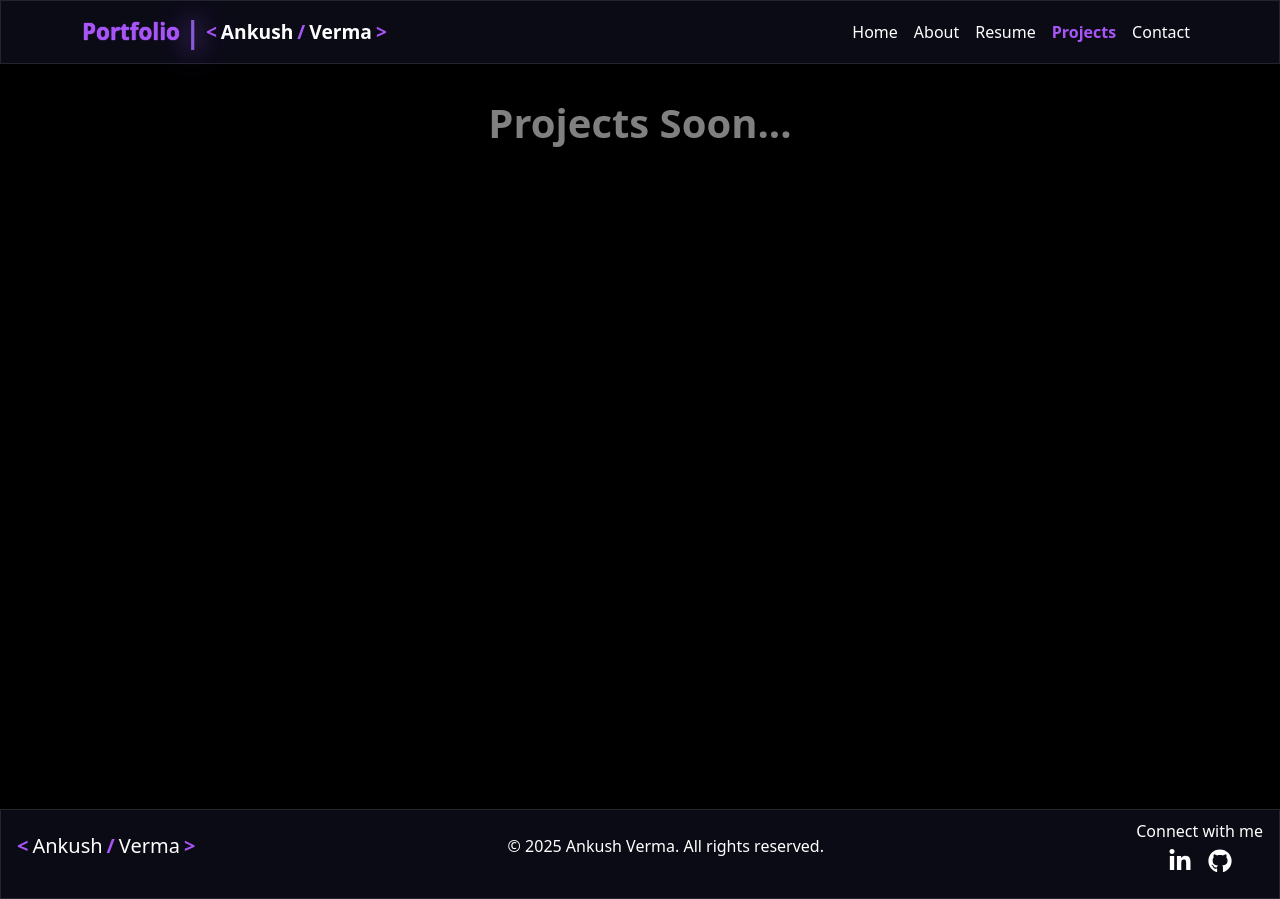
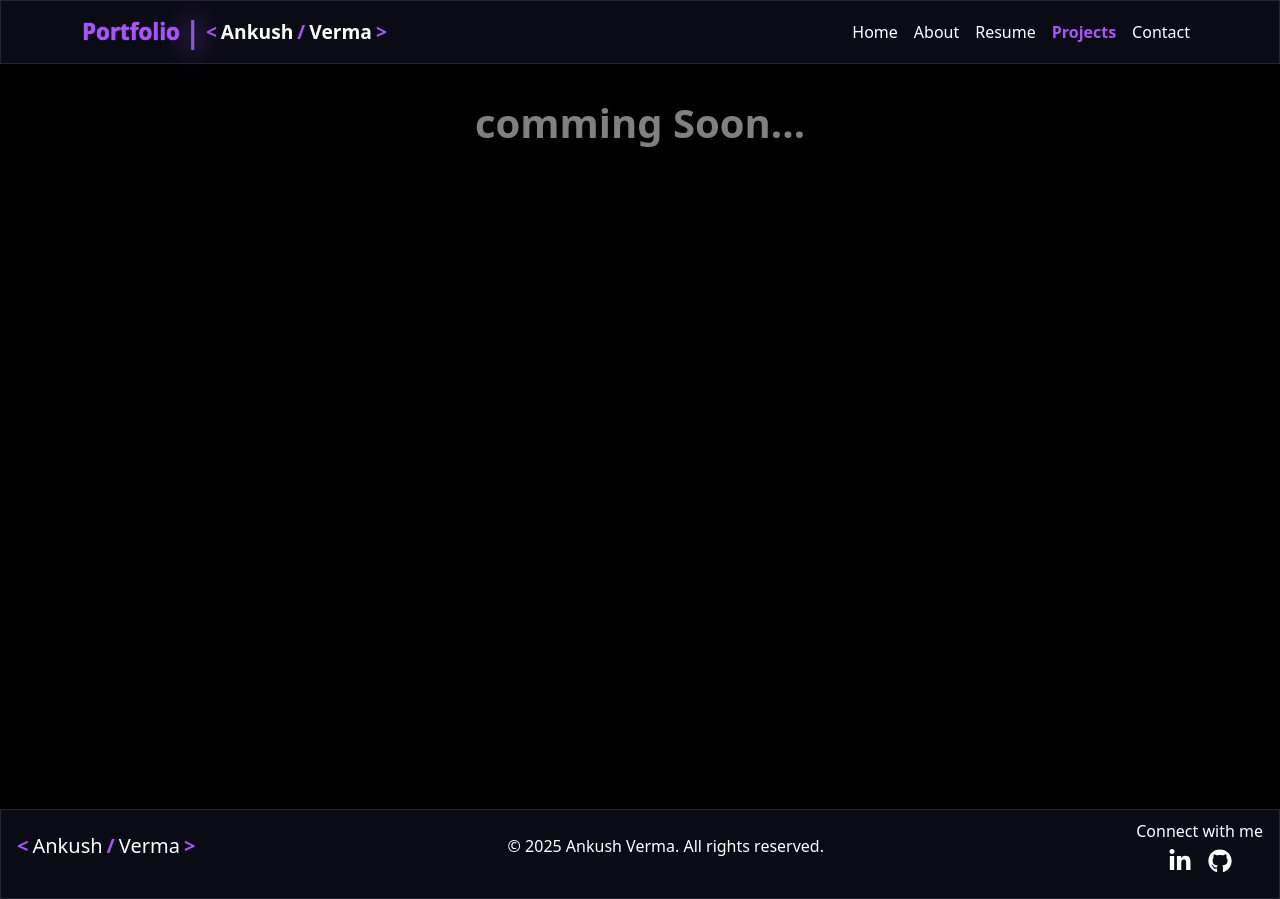
Before and after one commit to Ankush-verma-Source/Portfolio_website, a React (Vite) app: page /projects in a window 1280 px wide. Built offline with nearby package versions, Linux system fonts and the light colour scheme.

Commit message:
portfolio website

```diff
--- a/src/components/Projects/ProjectsPage.jsx
+++ b/src/components/Projects/ProjectsPage.jsx
@@ -1,7 +1,7 @@
 function ProjectsPage() {
     return (
         <div className="container-lg my-projects-container mb-5">
-            <h1 className="text-center" style={{ color: "grey", fontWeight: "bold"}}>Projects Soon...</h1>
+            <h1 className="text-center" style={{ color: "grey", fontWeight: "bold"}}>comming Soon...</h1>
 
         </div>
      );
--- a/src/components/Resume/ResumePage.jsx
+++ b/src/components/Resume/ResumePage.jsx
@@ -10,7 +10,7 @@ function ResumePage() {
         My Resume
       </h1>
       <p className="text-center" style={{ color: "grey", fontWeight: "bold" }}>
-        updated Soon...
+        updating Soon...
       </p>
       <section className="my-resume mb-5">
         <div className="d-flex align-items-center justify-content-center ">
```
